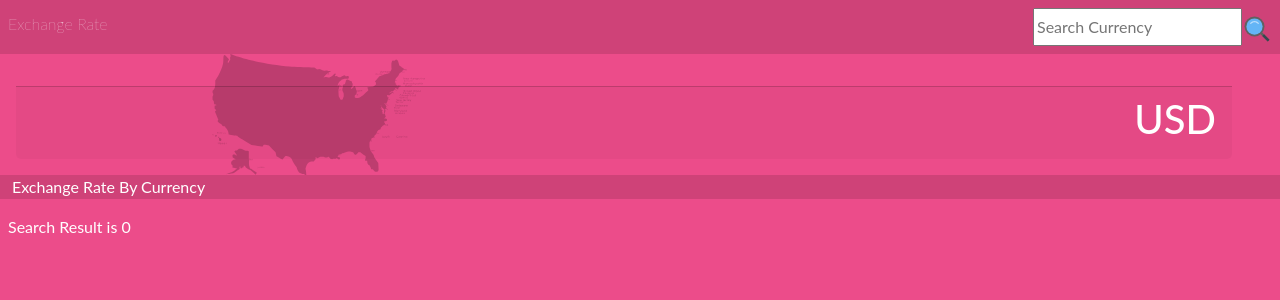
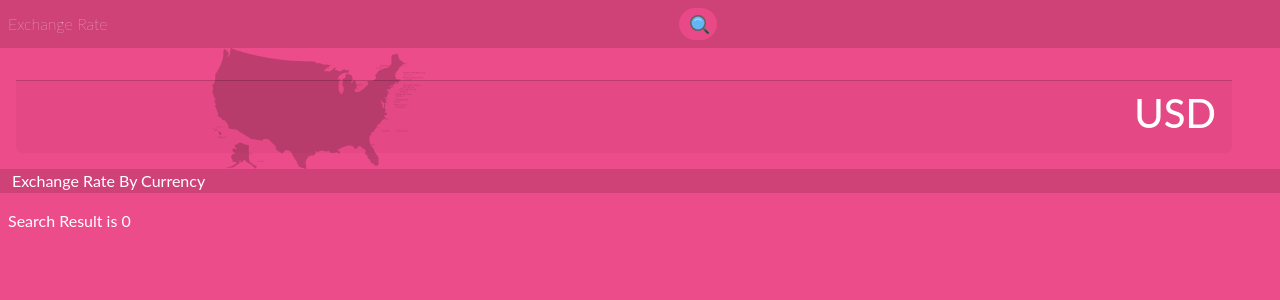
Before and after one commit to sajibarafatsiddiqui/trendy_highlights, a React (Create React App) app: page / in a window 1280 px wide. Shown: the top 300 px of the page. Built offline with nearby package versions, Linux system fonts and the light colour scheme.

Commit message:
Search filter completed

```diff
--- a/src/components/Search.js
+++ b/src/components/Search.js
@@ -6,6 +6,7 @@ import BaseCurrencyContext from 'context/BaseCurrencyContext';
 import Row from 'react-bootstrap/Row';
 import { Card } from 'react-bootstrap';
 import { PropTypes } from 'prop-types';
+import searchStyle from 'styles/Search.module.css';
 import style from 'styles/CurrencyCard.module.css';
 
 function Search({ currencies }) {
@@ -33,16 +34,17 @@ function Search({ currencies }) {
   return (
     <>
       <div className={style.dark_header}>
-        <div className="d-flex justify-content-between align-self-center flex-1">
+        <div className="d-flex justify-content-between flex-1">
           <p className="m-2">Exchange Rate</p>
-          <div className="searchbar m-2">
+          <div className={`${searchStyle.searchbar} d-flex`}>
             <input
+              className={searchStyle.search_input}
               type="search"
               value={Currency}
               onChange={filter}
               placeholder="Search Currency"
             />
-            <FcSearch size="30  " />
+            <FcSearch className={searchStyle.search_icon} size="20" />
           </div>
         </div>
       </div>
--- /dev/null
+++ b/src/styles/Search.module.css
@@ -0,0 +1,44 @@
+ .searchbar {
+    margin:auto;
+    height: 2rem;
+    background-color: #e94987;
+    border-radius: 1rem;
+    padding: 0.3rem;
+}
+
+.search_input{
+    color:white ;
+    border: 0;
+    outline: 0;
+    background: none;
+    width: 0;
+    caret-color:transparent;
+    line-height: 1rem;
+    transition: width 0.4s linear;
+}
+
+.searchbar:hover > .search_input{
+    margin:auto;
+    height: 1rem;
+    width: 40vw;
+    caret-color:red;
+    transition: width 0.4s linear;
+}
+
+.searchbar:hover > .search_icon{
+    background:#353b48;;
+    color: #e74c3c;
+}
+
+.search_icon{
+    height: 1.5rem;
+    width: 1.5rem;
+    float: right;
+    display: flex;
+    justify-content: center;
+    align-items: center;
+    border-radius: 50%;
+    color:white;
+    text-decoration:none;
+
+}
```
